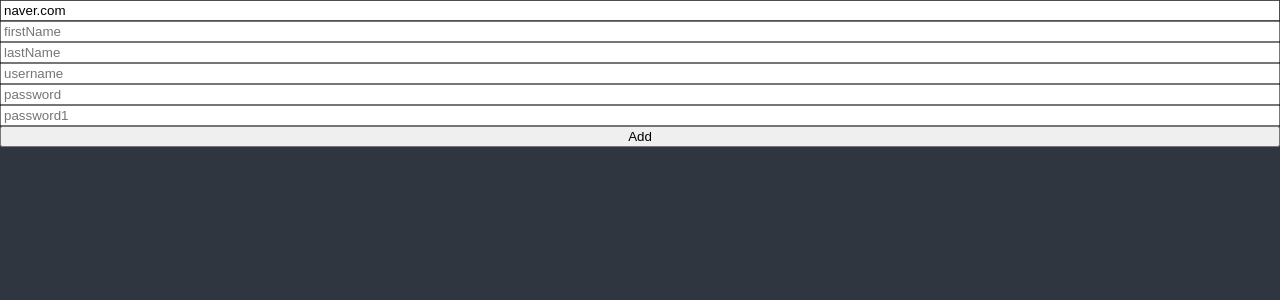
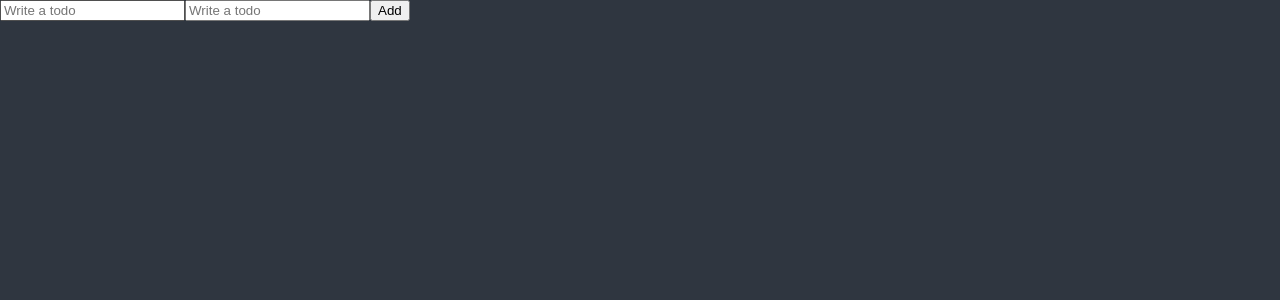
Before and after one commit to Kim-Hyeong-joon/React-Todo-App, a React (Create React App) app: page / in a window 1280 px wide. Shown: the top 300 px of the page. Built offline with nearby package versions, Linux system fonts and the light colour scheme.

Commit message:
#6.10 recap

```diff
--- a/src/ToDoLIst.tsx
+++ b/src/ToDoLIst.tsx
@@ -1,118 +1,28 @@
-import { useState } from "react";
 import { useForm } from "react-hook-form";
 
-/*
+interface IForm {
+  toDo: string;
+  toDo2: string;
+}
+
 function ToDoList() {
-  const [toDo, setToDo] = useState("");
-  const [toDoError, setToDoError] = useState("");
-  const onChange = (event: React.FormEvent<HTMLInputElement>) => {
-    const {
-      currentTarget: { value },
-    } = event;
-    setToDoError("");
-    setToDo(value);
-  };
-  const onSubmit = (event: React.FormEvent<HTMLFormElement>) => {
-    event.preventDefault();
-    if (toDo.length < 10) {
-      return setToDoError("To do should be longer");
-    }
-    console.log("submit");
+  const { register, handleSubmit, setValue } = useForm<IForm>();
+  const onValid = (data: IForm) => {
+    console.log(data);
+    setValue("toDo", "");
   };
   return (
     <div>
-      <form onSubmit={onSubmit}>
-        <input onChange={onChange} value={toDo} placeholder="Write a todo" />
+      <form onSubmit={handleSubmit(onValid)}>
+        <input
+          {...register("toDo", { required: "Please write a to do" })}
+          placeholder="Write a todo"
+        />
+        <input
+          {...register("toDo2", { required: "Please write a to do" })}
+          placeholder="Write a todo"
+        />
         <button>Add</button>
-        {toDoError !== "" ? toDoError : null}
-      </form>
-    </div>
-  );
-} */
-
-interface IForm {
-  email: string;
-  firstName: string;
-  lastName: string;
-  username: string;
-  password: string;
-  password1: string;
-  extraError?: string;
-}
-
-function ToDoList() {
-  const {
-    register,
-    handleSubmit,
-    formState: { errors },
-    setError,
-  } = useForm<IForm>({
-    defaultValues: {
-      email: "naver.com",
-    },
-  });
-  const onValid = (data: IForm) => {
-    if (data.password !== data.password1) {
-      setError(
-        "password1",
-        { message: "Password are not the same" }
-        //{ shouldFocus: true }
-      );
-    }
-    //setError("extraError", { message: "Server offline." });
-  };
-  console.log(errors);
-  return (
-    <div>
-      <form
-        style={{ display: "flex", flexDirection: "column" }}
-        onSubmit={handleSubmit(onValid)}
-      >
-        <input
-          {...register("email", {
-            required: "email is required",
-            pattern: {
-              value: /^[A-Za-z0-9._%+-]+@naver.com$/,
-              message: "Only naver.com emails allowed",
-            },
-          })}
-          placeholder="Email"
-        />
-        <span>{errors?.email?.message}</span>
-        <input
-          {...register("firstName", { required: "First name is required" })}
-          placeholder="firstName"
-        />
-        <span>{errors?.firstName?.message}</span>
-        <input
-          {...register("lastName", { required: "Last name is required" })}
-          placeholder="lastName"
-        />
-        <span>{errors?.lastName?.message}</span>
-        <input
-          {...register("username", {
-            required: "Username is required",
-            validate: {
-              noNico: async (value) =>
-                value.includes("nico") ? "Hello" : true,
-              noNick: (value) => (value.includes("nick") ? "Hello" : true),
-            },
-          })}
-          placeholder="username"
-        />
-        <span>{errors?.username?.message}</span>
-        <input
-          {...register("password", { required: "Password is required" })}
-          placeholder="password"
-        />
-        <span>{errors?.password?.message}</span>
-        <input
-          {...register("password1", { required: "Password is required" })}
-          placeholder="password1"
-        />
-        <span>{errors?.password1?.message}</span>
-        <button>Add</button>
-        <span>{errors?.extraError?.message}</span>
       </form>
     </div>
   );
```
